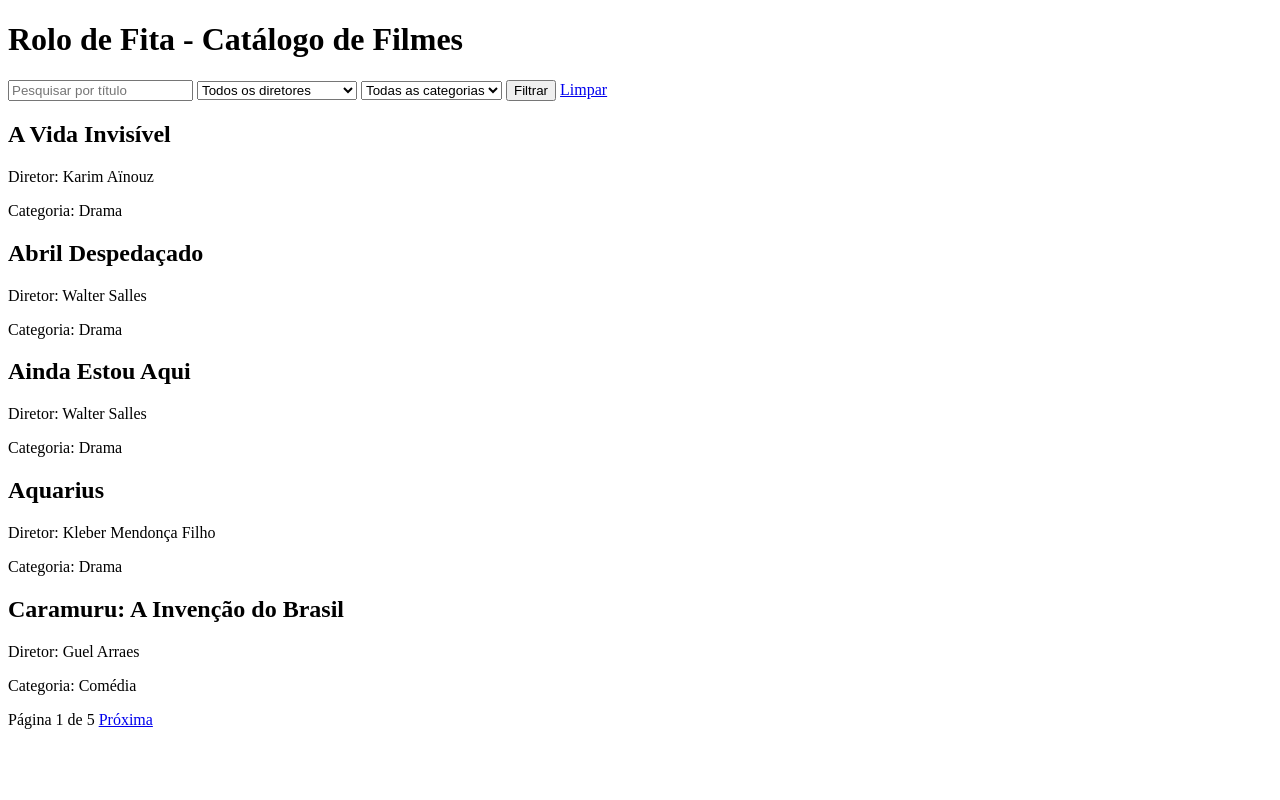
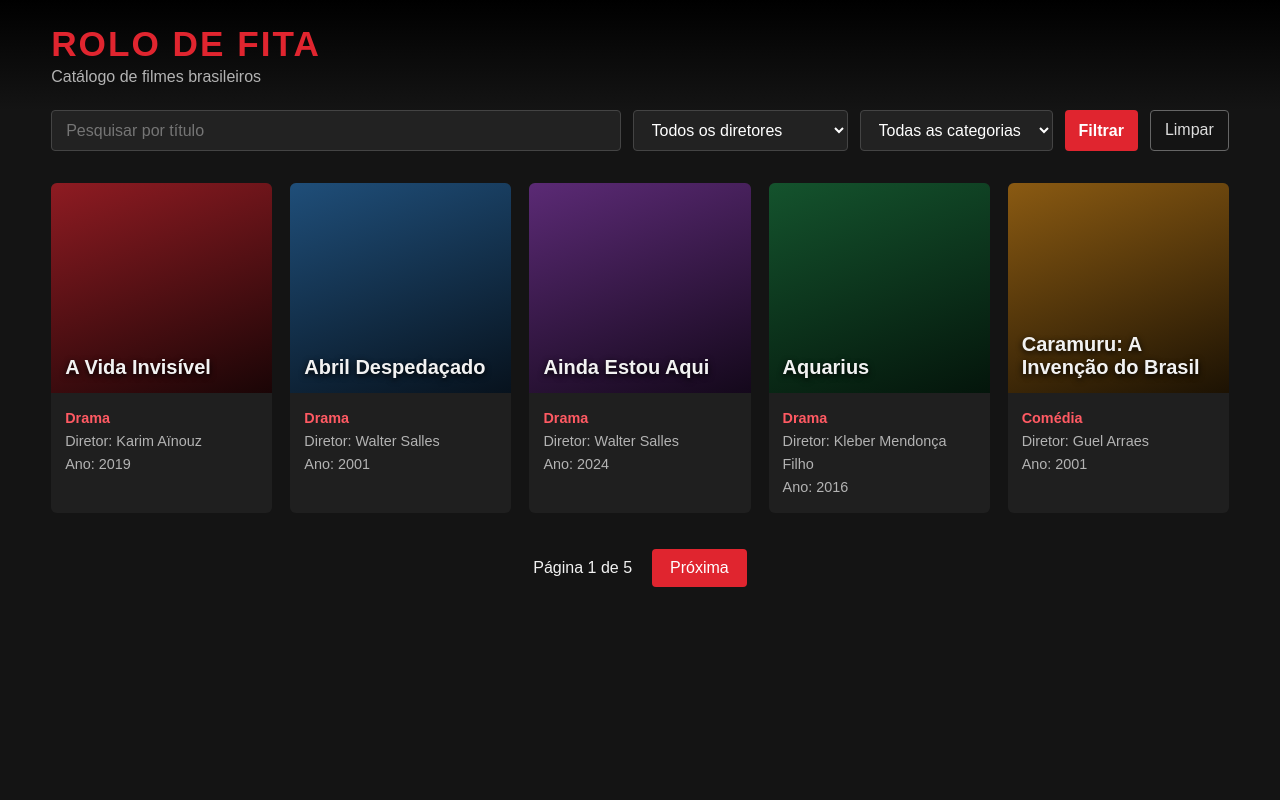
Before and after one commit to kauannfy/Catalogo_Filmes, a Django app: page / in a window 1280 px wide. Run offline with Django 5.2, Linux system fonts and the light colour scheme; data comes from the database, SQL or seed files in the repository.

Commit message:
style: cria interface em tema escuro para o catálogo
- Adiciona folha de estilos
- Exibe os filmes em cartões
- Estiliza filtros e paginação
- Adapta o layout para telas menores

```diff
--- /dev/null
+++ b/catalogo/static/css/catalogo.css
@@ -0,0 +1,29 @@
+* { box-sizing: border-box; margin: 0; padding: 0; }
+body { background: #141414; color: #f2f2f2; font-family: Arial, Helvetica, sans-serif; min-height: 100vh; }
+header { padding: 24px 4%; background: linear-gradient(#000, #141414); }
+header h1 { color: #e0252f; font-size: 2.2rem; text-transform: uppercase; letter-spacing: 2px; }
+header p { color: #b3b3b3; margin-top: 4px; }
+main { padding: 0 4% 40px; }
+.filtros { display: flex; flex-wrap: wrap; gap: 12px; margin-bottom: 32px; }
+.filtros input, .filtros select, .filtros button, .filtros a { border-radius: 4px; font-size: 1rem; padding: 10px 14px; }
+.filtros input, .filtros select { background: #222; border: 1px solid #444; color: #fff; }
+.filtros input { flex: 1; min-width: 220px; }
+.filtros input:focus, .filtros select:focus { border-color: #e0252f; outline: none; }
+.filtros button { background: #e0252f; border: none; color: #fff; cursor: pointer; font-weight: bold; }
+.filtros a { border: 1px solid #666; color: #ddd; text-decoration: none; }
+.grade { display: grid; grid-template-columns: repeat(5, 1fr); gap: 18px; }
+.cartao { background: #1f1f1f; border-radius: 6px; overflow: hidden; transition: transform 0.2s, box-shadow 0.2s; }
+.cartao:hover { transform: scale(1.05); box-shadow: 0 8px 24px #000; }
+.capa { display: flex; align-items: flex-end; height: 210px; padding: 14px; background: linear-gradient(160deg, #8e1b22, #1a0506); }
+.cartao:nth-child(2) .capa { background: linear-gradient(160deg, #1f4e79, #07121d); }
+.cartao:nth-child(3) .capa { background: linear-gradient(160deg, #5b2a75, #14081b); }
+.cartao:nth-child(4) .capa { background: linear-gradient(160deg, #14532d, #04150b); }
+.cartao:nth-child(5) .capa { background: linear-gradient(160deg, #8a5a12, #1c1203); }
+.capa h2 { font-size: 1.25rem; text-shadow: 0 2px 6px #000; }
+.info { padding: 14px; color: #b3b3b3; font-size: 0.9rem; line-height: 1.6; }
+.categoria { color: #ff5a63; font-weight: bold; }
+.vazio { color: #b3b3b3; grid-column: 1 / -1; }
+nav { display: flex; justify-content: center; align-items: center; gap: 20px; margin-top: 36px; }
+nav a { background: #e0252f; border-radius: 4px; color: #fff; padding: 10px 18px; text-decoration: none; }
+@media (max-width: 1000px) { .grade { grid-template-columns: repeat(3, 1fr); } }
+@media (max-width: 600px) { .grade { grid-template-columns: 1fr; } }
--- a/catalogo/templates/filme/lista.html
+++ b/catalogo/templates/filme/lista.html
@@ -2,12 +2,19 @@
 <html lang="pt-br">
 <head>
     <meta charset="UTF-8">
+    <meta name="viewport" content="width=device-width, initial-scale=1">
     <title>Rolo de Fita - Catálogo de Filmes</title>
+    {% load static %}
+    <link rel="stylesheet" href="{% static 'css/catalogo.css' %}">
 </head>
 <body>
-    <h1>Rolo de Fita - Catálogo de Filmes</h1>
+    <header>
+        <h1>Rolo de Fita</h1>
+        <p>Catálogo de filmes brasileiros</p>
+    </header>
 
-    <form method="get">
+    <main>
+        <form method="get" class="filtros">
             <input type="text" name="busca" placeholder="Pesquisar por título" value="{{ busca }}">
 
             <select name="diretor">
@@ -28,15 +35,22 @@
             <a href="{% url 'catalogo:filmes_list' %}">Limpar</a>
         </form>
 
+        <section class="grade">
         {% for filme in page_obj %}
-        <article>
+            <article class="cartao">
+                <div class="capa">
                     <h2>{{ filme.titulo }}</h2>
+                </div>
+                <div class="info">
+                    <p class="categoria">{{ filme.categoria.nome }}</p>
                     <p>Diretor: {{ filme.diretor.nome }}</p>
-            <p>Categoria: {{ filme.categoria.nome }}</p>
+                    <p>Ano: {{ filme.ano }}</p>
+                </div>
             </article>
         {% empty %}
-        <p>Nenhum filme encontrado.</p>
+            <p class="vazio">Nenhum filme encontrado.</p>
         {% endfor %}
+        </section>
 
         <nav>
             {% if page_obj.has_previous %}
@@ -49,5 +63,6 @@
                 <a href="?page={{ page_obj.next_page_number }}{% if request.GET.busca %}&amp;busca={{ request.GET.busca|urlencode }}{% endif %}{% if diretor_selecionado %}&amp;diretor={{ diretor_selecionado|urlencode }}{% endif %}{% if categoria_selecionada %}&amp;categoria={{ categoria_selecionada|urlencode }}{% endif %}">Próxima</a>
             {% endif %}
         </nav>
+    </main>
 </body>
 </html>
```
Lines whose indentation alone changed are shown as unchanged.
